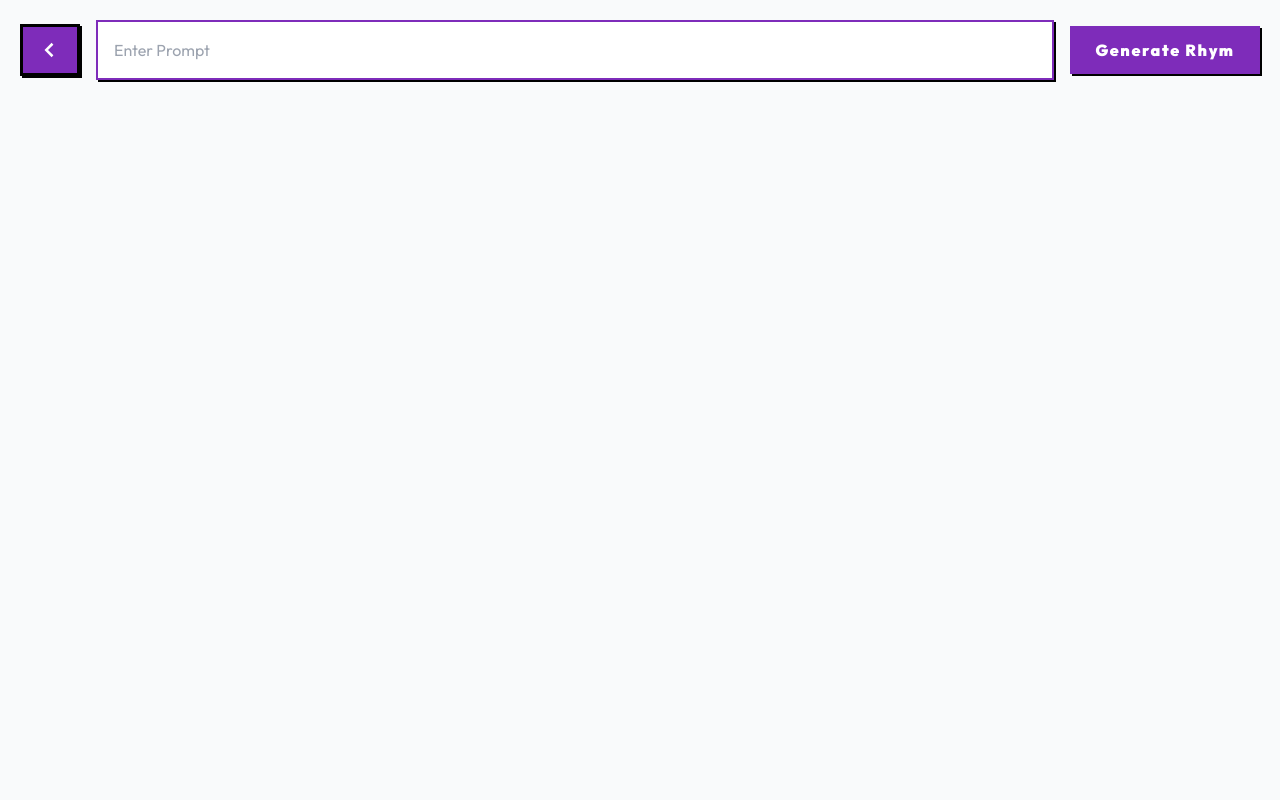
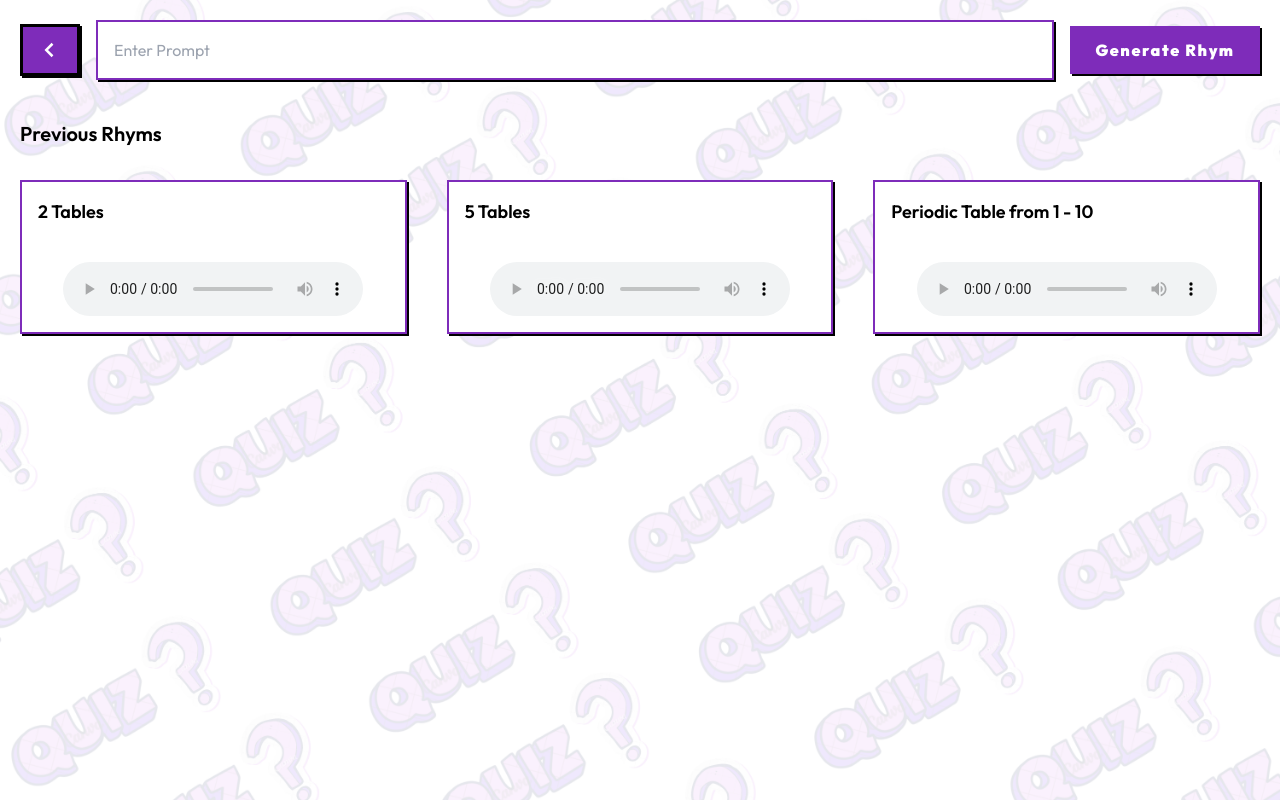
Before and after one commit to RoshanRv/ai-assessment, a Next.js app: page /generate-rhym in a window 1280 px wide. Built offline with nearby package versions, Linux system fonts and the light colour scheme.

Commit message:
rhym updated

```diff
--- a/src/app/generate-rhym/page.tsx
+++ b/src/app/generate-rhym/page.tsx
@@ -2,15 +2,33 @@
 
 import axios from "axios";
 import { ChevronLeft, Link } from "lucide-react";
+import { useRouter } from "next/navigation";
 import { useState } from "react";
 import { BiChevronLeft } from "react-icons/bi";
 
-const SUNO = "48gVKh3MJ5HzLgjvW5D/yfVcDu4646XN";
+const SUNO = "0olSKccoLrQQgDR+OI9AssB28wKOyOvV  ";
+const SUNO2 = "NlSzxywAxOfAO48Z0V4wQCVaKyxNUddi  ";
 
 const GenerateRhym = () => {
+  const router = useRouter();
   const [input, setInput] = useState("");
   const [generatedIds, setGeneratedIds] = useState("");
   const [url, setUrl] = useState("");
+
+  const [old, setOlds] = useState([
+    {
+      title: "2 Tables",
+      url: "https://cdn1.suno.ai/f72311e9-cc30-447b-ad45-28ef9267ecdb.mp3",
+    },
+    {
+      title: "5 Tables",
+      url: "https://cdn1.suno.ai/33462f42-379e-4758-9184-033acdd509e3.mp3",
+    },
+    {
+      title: "Periodic Table from 1 - 10",
+      url: "https://audiopipe.suno.ai/?item_id=fde1e2bc-9b4f-4a4c-af83-231ce31758f2",
+    },
+  ]);
 
   const handleGenerateSong = async () => {
     try {
@@ -63,9 +81,10 @@ const GenerateRhym = () => {
   };
 
   return (
-    <main className="p-5 flex flex-col gap-2">
+    <main className="p-5 flex flex-col gap-2  bg min-h-screen ">
       <div className="flex gap-4 items-center ">
         <div
+          onClick={() => router.push("/dashboard")}
           // href={"/dashboard"}
           className="bg-priClr  text-white capitalize border-[3px] border-black boxShadow flex items-center gap-2 px-3 py-2 rounde-md shadow-black shadow-sm font-semibold"
         >
@@ -103,7 +122,9 @@ const GenerateRhym = () => {
       <div>
         {generatedIds && (
           <div className="items-center flex gap-4">
-            <p className="text-xl p-3 boxShadow">{generatedIds}</p>
+            <p className="text-xl p-3 boxShadow bg-white border-2 border-priClr">
+              {generatedIds}
+            </p>
             <button
               onClick={() => {
                 getSong();
@@ -122,6 +143,23 @@ const GenerateRhym = () => {
           Your browser does not support the audio element.
         </audio>
       )}
+      {/* // OLD */}
+      {/* Prv Rhyms */}
+      <h3 className="text-xl font-semibold py-6">Previous Rhyms</h3>
+      <div className="grid grid-cols-3 gap-10 items-center ">
+        {old.map((ol) => (
+          <div
+            key={ol.url}
+            className="p-4 boxShadow flex  flex-col gap-4 bg-white border-2 border-priClr"
+          >
+            <h4 className="text-lg font-semibold">{ol.title}</h4>
+            <audio controls className="mx-auto mt-5">
+              <source src={ol.url} />
+              Your browser does not support the audio element.
+            </audio>
+          </div>
+        ))}
+      </div>
     </main>
   );
 };
```
